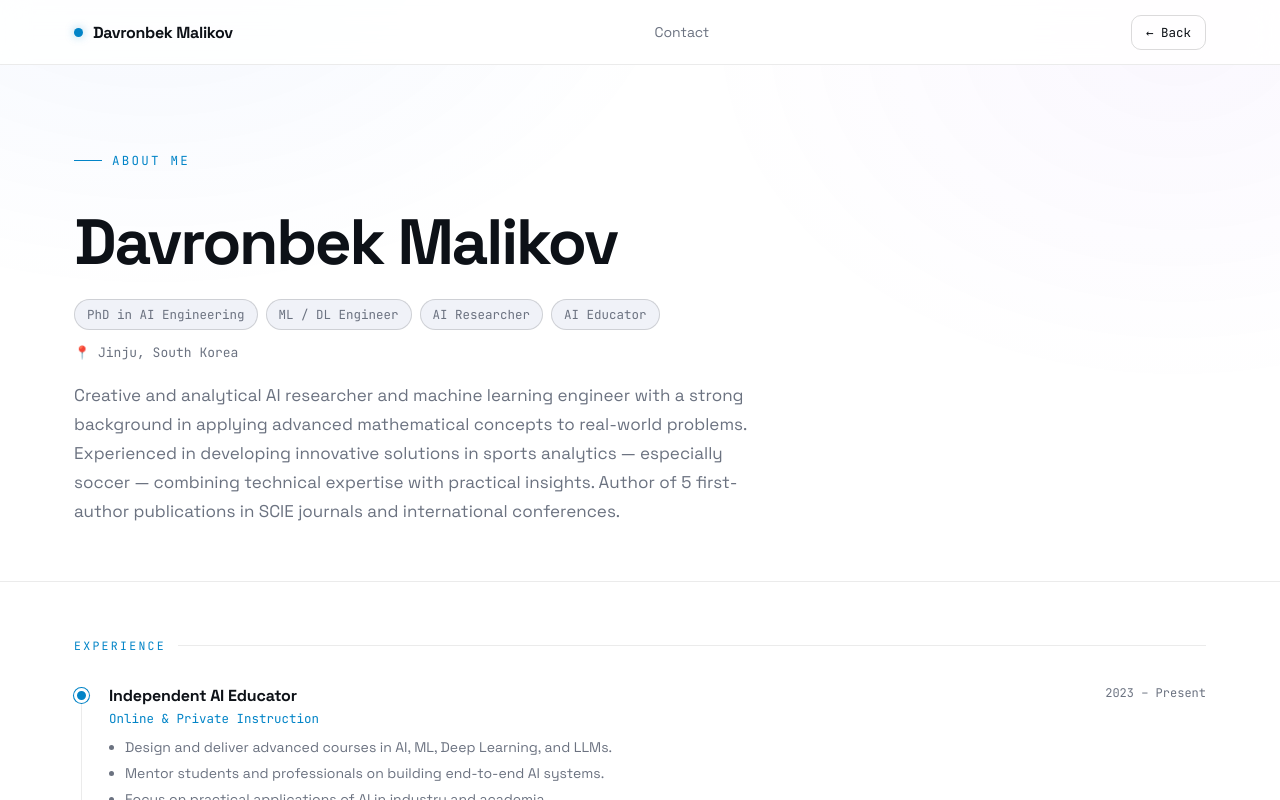
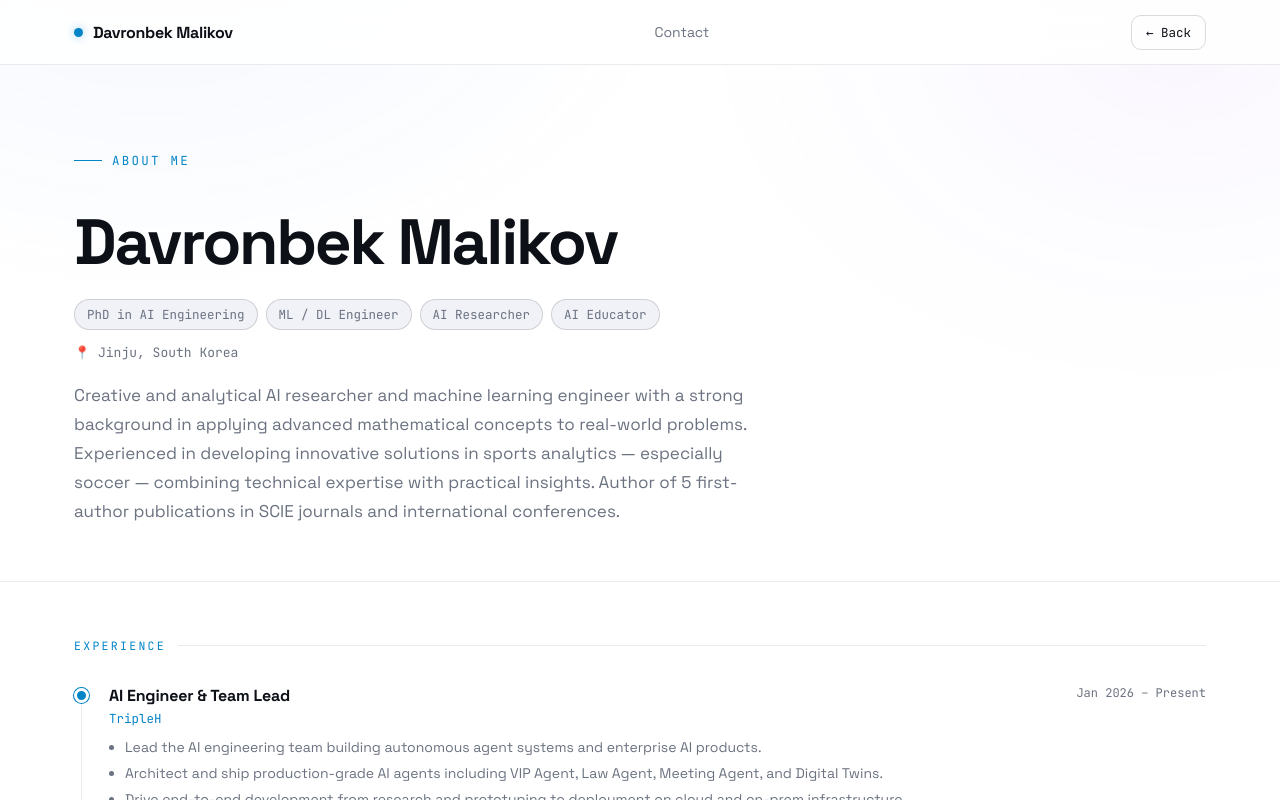
Before and after one commit to davronbek-malikov/Portfolio, a Next.js app: page /about in a window 1280 px wide. Shown: the top 800 px of the page. Built offline with nearby package versions, Linux system fonts and the light colour scheme.

Commit message:
feat: add TripleH AI Engineer Team Lead role to experience timeline

```diff
--- a/app/about/page.jsx
+++ b/app/about/page.jsx
@@ -21,6 +21,16 @@ const education = [
 ];
 
 const experience = [
+  {
+    role: "AI Engineer & Team Lead",
+    org: "TripleH",
+    period: "Jan 2026 – Present",
+    bullets: [
+      "Lead the AI engineering team building autonomous agent systems and enterprise AI products.",
+      "Architect and ship production-grade AI agents including VIP Agent, Law Agent, Meeting Agent, and Digital Twins.",
+      "Drive end-to-end development from research and prototyping to deployment on cloud and on-prem infrastructure.",
+    ],
+  },
   {
     role: "Independent AI Educator",
     org: "Online & Private Instruction",
```
